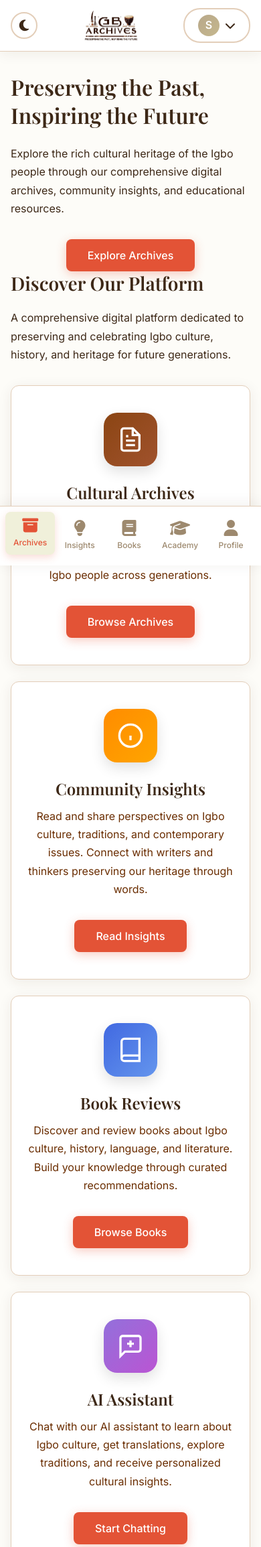
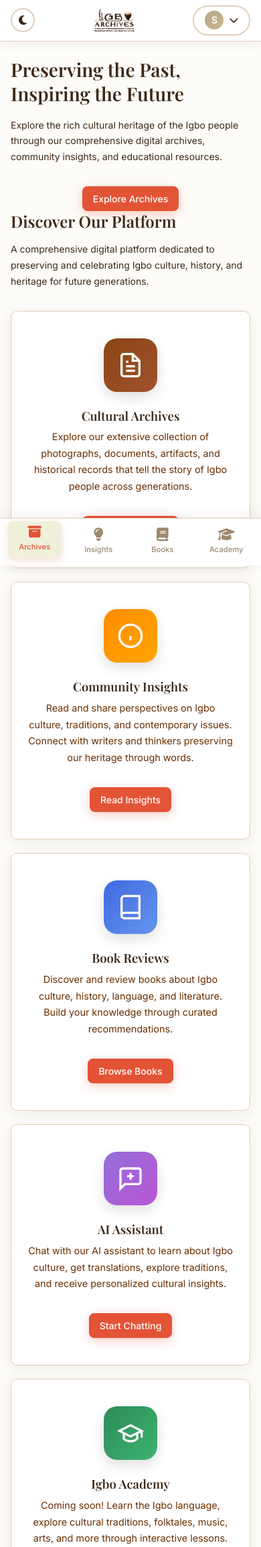
Before and after one commit to nwokikeonyeka/igbo-archives-platform, a Django app: page / in a window 390 px wide. Shown: the top 2309 px of the page at 67% size. Run offline with Django 5.2, Linux system fonts and the light colour scheme; the visitor is signed in with stand-in values (Sample User, id 1); some libraries are stand-ins or nearby versions.

Commit message:
Further improved templates

```diff
--- a/core/static/css/style.css
+++ b/core/static/css/style.css
@@ -587,29 +587,164 @@ body.dark-mode .logo-light { display: none; }
     .main-footer {
         margin-bottom: 0;
     }
+
+    .sub-nav {
+        display: block !important;
+    }
 }
 
 @media (max-width: 767px) {
+    /* Header adjustments */
     .header-container {
-        padding: 0.75rem 1rem;
+        padding: 0.5rem 1rem;
+        gap: 1rem;
     }
 
-    .logo-text {
-        font-size: 1.25rem;
+    .dark-mode-toggle {
+        width: 36px;
+        height: 36px;
+        font-size: 1rem;
     }
 
+    .logo-image {
+        height: 35px;
+    }
+
+    .login-button, .profile-button {
+        padding: 0.4rem 1rem;
+        font-size: 0.85rem;
+    }
+
+    .profile-icon {
+        width: 28px;
+        height: 28px;
+        font-size: 0.9rem;
+    }
+
+    /* Make sub-navigation scrollable on mobile */
+    .sub-nav {
+        display: block !important;
+        overflow-x: auto;
+        -webkit-overflow-scrolling: touch;
+        padding: 0.75rem 0;
+    }
+
+    .sub-nav-container {
+        padding: 0 1rem;
+        gap: 0.75rem;
+        min-width: max-content;
+    }
+
+    .sub-nav-label {
+        font-size: 0.75rem;
+    }
+
+    .sub-nav-button, .sub-nav-link {
+        font-size: 0.8rem;
+        padding: 0.4rem 0.75rem;
+        white-space: nowrap;
+    }
+
+    .sub-nav-search {
+        margin-left: 0;
+    }
+
+    .sub-nav-search input {
+        min-width: 150px;
+        font-size: 0.85rem;
+        padding: 0.4rem 0.75rem;
+    }
+
+    /* Container adjustments */
     .container-main {
-        padding: 2rem 1rem;
+        padding: 1.5rem 1rem;
         padding-bottom: 5rem; /* Space for mobile nav */
     }
 
-    h1 { font-size: 2rem; }
-    h2 { font-size: 1.75rem; }
-    h3 { font-size: 1.5rem; }
+    /* Typography - smaller for mobile */
+    h1 {
+        font-size: 1.75rem;
+        margin-bottom: 1rem;
+    }
+    h2 {
+        font-size: 1.5rem;
+        margin-bottom: 0.875rem;
+    }
+    h3 {
+        font-size: 1.25rem;
+        margin-bottom: 0.75rem;
+    }
+    h4 {
+        font-size: 1.1rem;
+    }
 
+    body {
+        font-size: 14px;
+    }
+
+    /* Cards - adjust spacing */
+    .card {
+        border-radius: 10px;
+    }
+
+    .card-body {
+        padding: 1rem;
+    }
+
+    .card-title {
+        font-size: 1.15rem;
+        margin-bottom: 0.5rem;
+    }
+
+    .card-text {
+        font-size: 0.9rem;
+    }
+
+    .card-img-top {
+        height: 200px;
+    }
+
+    /* Grid layout */
     .archive-grid {
         grid-template-columns: 1fr;
-        gap: 1.5rem;
+        gap: 1.25rem;
+    }
+
+    /* Buttons - smaller */
+    .btn {
+        padding: 0.5rem 1rem;
+        font-size: 0.875rem;
+    }
+
+    .btn-sm {
+        padding: 0.35rem 0.75rem;
+        font-size: 0.8rem;
+    }
+
+    /* Footer */
+    .footer-grid {
+        grid-template-columns: 1fr;
+        gap: 2rem;
+    }
+
+    .main-footer {
+        padding: 2rem 0 1rem;
+        margin-top: 3rem;
+    }
+
+    /* Mobile nav adjustments */
+    .mobile-nav {
+        padding: 0.5rem 0.25rem;
+    }
+
+    .mobile-nav-item {
+        font-size: 0.7rem;
+        padding: 0.4rem 0.5rem;
+        gap: 0.15rem;
+    }
+
+    .mobile-nav-item i {
+        font-size: 1.25rem;
     }
 }
 
--- a/core/static/js/main.js
+++ b/core/static/js/main.js
@@ -24,13 +24,13 @@ document.addEventListener('DOMContentLoaded', function() {
     }
 
     let deferredPrompt;
-    const installButton = document.querySelector('.pwa-install-button');
+    const installButton = document.getElementById('pwaInstallBtn');
 
     window.addEventListener('beforeinstallprompt', (e) => {
         e.preventDefault();
         deferredPrompt = e;
         if (installButton) {
-            installButton.style.display = 'block';
+            installButton.style.display = 'flex';
         }
     });
 
--- a/core/templates/base.html
+++ b/core/templates/base.html
@@ -23,7 +23,9 @@
     <meta name="description" content="{% block meta_description %}Igbo Archives - A platform for Igbo cultural preservation and community engagement{% endblock %}">
 </head>
 <body>
-    <button class="pwa-install-button" style="display: none;">Install App</button>
+    <button class="pwa-install-button" id="pwaInstallBtn" aria-label="Install App">
+        <i class="fas fa-download"></i>
+    </button>
 
     <!-- Main Header -->
     <header class="main-header">
@@ -116,17 +118,6 @@
             <i class="fas fa-graduation-cap"></i>
             <span>Academy</span>
         </a>
-        {% if user.is_authenticated %}
-            <a href="/profile/dashboard/" class="mobile-nav-item {% if '/profile/' in request.path %}active{% endif %}">
-                <i class="fas fa-user"></i>
-                <span>Profile</span>
-            </a>
-        {% else %}
-            <a href="/accounts/login/" class="mobile-nav-item">
-                <i class="fas fa-sign-in-alt"></i>
-                <span>Login</span>
-            </a>
-        {% endif %}
     </nav>
 
     <!-- Main Content -->
```
Also changed, not shown: other parts of core/static/css/style.css (+38 -0 lines), insights/templates/insights/list.html (+6 -1 lines), 2 other files.
